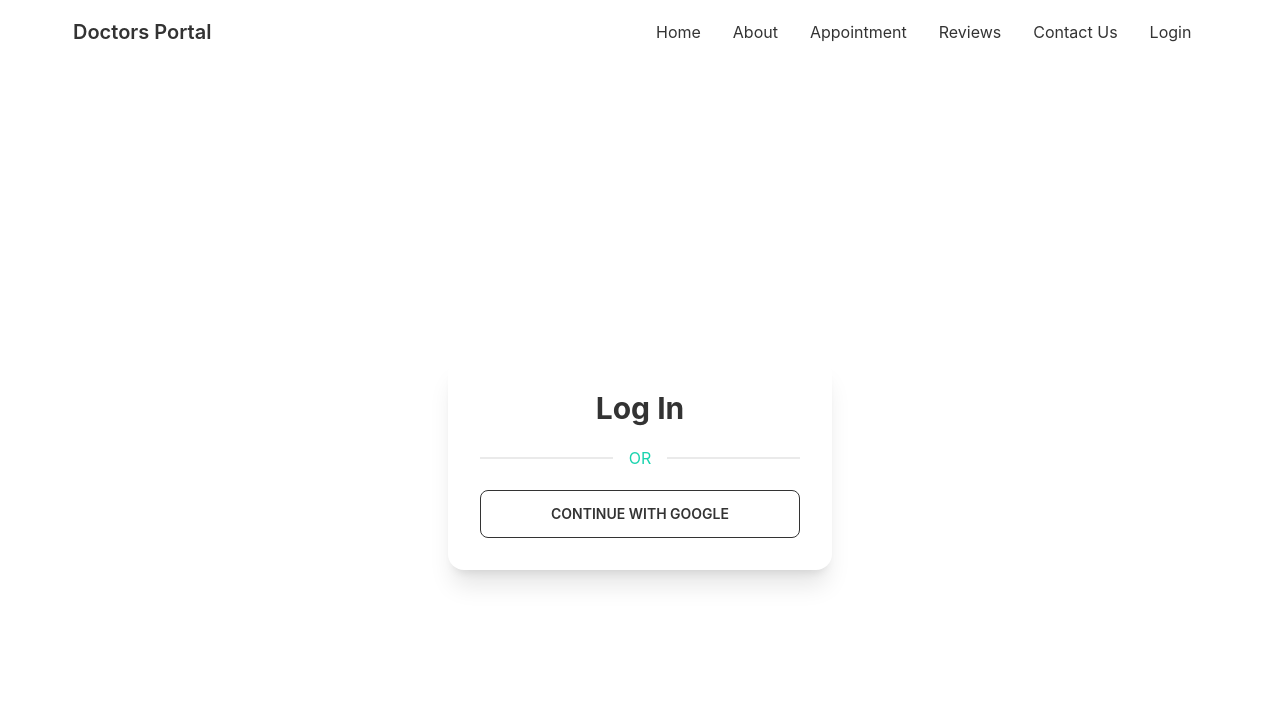
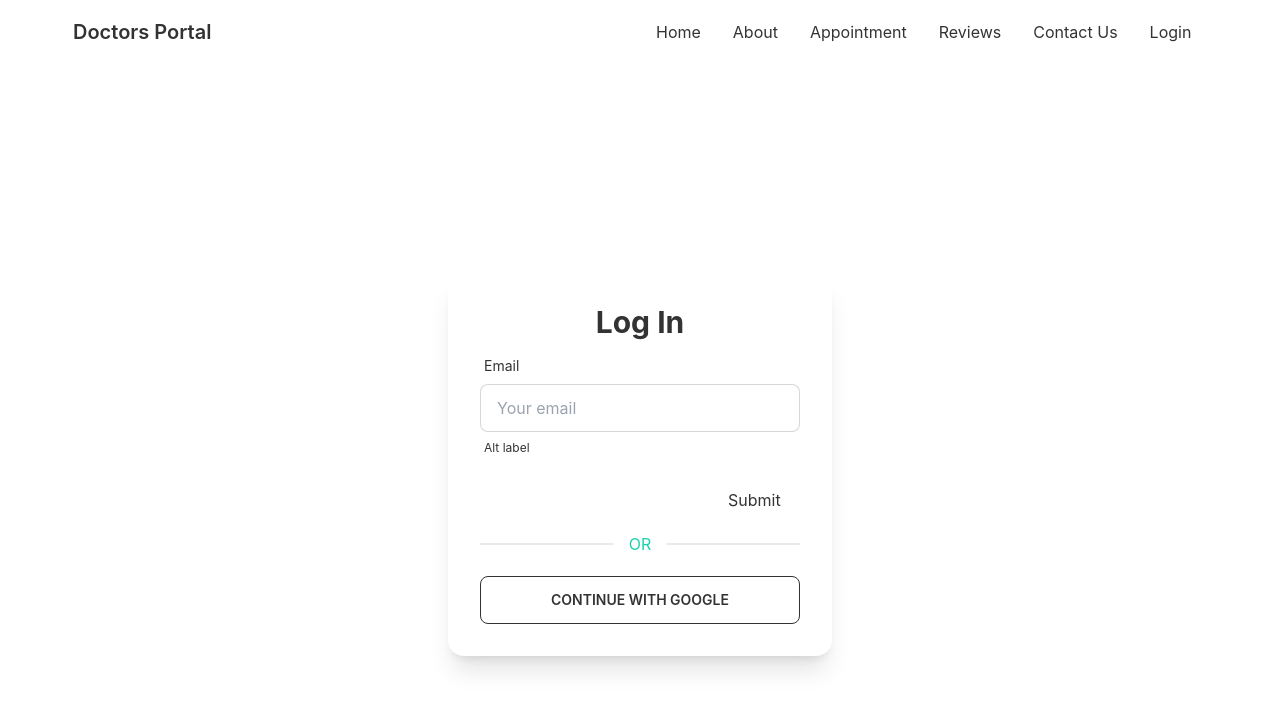
Before and after one commit to mohiuddin2721/doctors-portal-client-12-71, a React (Create React App) app: page /login in a window 1280 px wide. Shown: the top 710 px of the page. Built offline with nearby package versions, Linux system fonts and the light colour scheme; no server answers.

Commit message:
react hook from and daisyUi input text added

```diff
--- a/package.json
+++ b/package.json
@@ -13,6 +13,7 @@
     "react-day-picker": "^8.0.4",
     "react-dom": "^18.1.0",
     "react-firebase-hooks": "^5.0.3",
+    "react-hook-form": "^7.31.1",
     "react-router-dom": "^6.3.0",
     "react-scripts": "5.0.1",
     "web-vitals": "^2.1.4"
--- a/src/page/Login/Login.js
+++ b/src/page/Login/Login.js
@@ -1,12 +1,19 @@
 import React from 'react';
 import { useSignInWithGoogle } from 'react-firebase-hooks/auth';
 import auth from '../../firebase.init';
+import { useForm } from "react-hook-form";
 
 const Login = () => {
     const [signInWithGoogle, user, loading, error] = useSignInWithGoogle(auth);
 
+    const { register, formState: { errors }, handleSubmit } = useForm();
+
     if (user) {
         console.log(user);
+    }
+
+    const onSubmit = data => {
+        console.log(data);
     }
 
     return (
@@ -15,11 +22,45 @@
                 <div className="card-body">
                     <h2 className="text-center font-bold text-3xl">Log In</h2>
 
+                    <form onSubmit={handleSubmit(onSubmit)}>
+
+                        <div class="form-control w-full max-w-xs">
+                            <label class="label">
+                                <span class="label-text">Email</span>
+
+                            </label>
+                            <input
+                                type="email"
+                                placeholder="Your email"
+                                class="input input-bordered w-full max-w-xs"
+                                {...register("email", {
+                                    pattern: {
+                                        value: /[A-Za-z]{3}/,
+                                        message: 'error message'
+                                    }
+                                })}
+                            />
+                            <label class="label">
+                                <span class="label-text-alt">Alt label</span>
+
+                            </label>
+                        </div>
+
+
+                        <input />
+                        {errors.firstName?.type === 'required' && "First name is required"}
+
+                        <input {...register("lastName", { required: true })} />
+                        {errors.lastName && "Last name is required"}
+
+                        <input type="submit" />
+                    </form>
+
                     <div className="divider text-secondary">OR</div>
 
                     <button
-                    onClick={() => signInWithGoogle()}
-                    className="btn btn-outline"
+                        onClick={() => signInWithGoogle()}
+                        className="btn btn-outline"
                     >Continue with google</button>
                 </div>
             </div>
```
Also changed, not shown: 1 other file (tests, documents, lock files or other folders).
